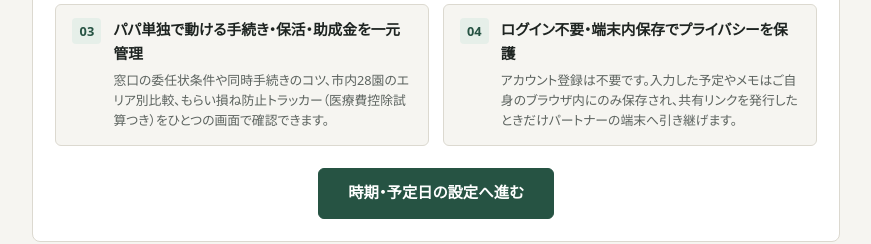
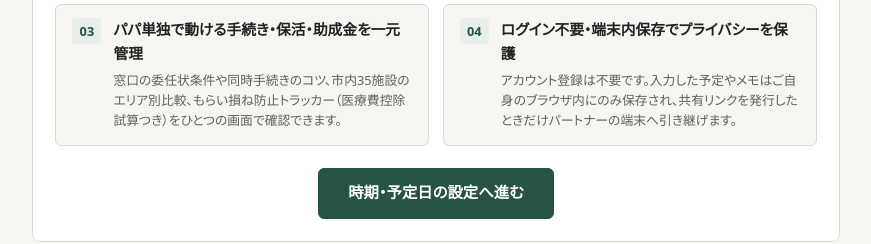
Before and after one commit to milkkurumi/kamagaya-family-todo, a React (Vite) app: page / in a window 1280 px wide. Shown: the part 405-649 px from the top of the page, without its empty margins (204-1075 px from the left). Built offline with nearby package versions, Linux system fonts and the light colour scheme.

Commit message:
fix: unify facility count display dynamically across onboarding and hokatsu

```diff
--- a/src/components/MoneySimulation.tsx
+++ b/src/components/MoneySimulation.tsx
@@ -98,7 +98,7 @@ export function MoneySimulation({ settings, onUpdateSettings, views, onJump }: P
       </p>
 
       <div className="panel-box">
-        <div className="subhead">1. もらい損ね防止トラッカー（全6項目）</div>
+        <div className="subhead">1. もらい損ね防止トラッカー（全{trackerRows.length}項目）</div>
         <div className="tracker-list">
           {trackerRows.map((r) => {
             const v = views.find((x) => x.task.id === r.taskId)
--- a/src/components/Onboarding.tsx
+++ b/src/components/Onboarding.tsx
@@ -1,3 +1,5 @@
+import { NURSERIES } from '../data/nurseries'
+
 interface Props {
   onComplete: () => void
 }
@@ -17,7 +19,7 @@ export function Onboarding({ onComplete }: Props) {
     {
       num: '03',
       title: 'パパ単独で動ける手続き・保活・助成金を一元管理',
-      desc: '窓口の委任状条件や同時手続きのコツ、市内28園のエリア別比較、もらい損ね防止トラッカー（医療費控除試算つき）をひとつの画面で確認できます。',
+      desc: `窓口の委任状条件や同時手続きのコツ、市内${NURSERIES.length}施設のエリア別比較、もらい損ね防止トラッカー（医療費控除試算つき）をひとつの画面で確認できます。`,
     },
     {
       num: '04',
--- a/src/data/nurseries.ts
+++ b/src/data/nurseries.ts
@@ -63,7 +63,7 @@ export const HOKATSU_GUIDE = {
 }
 
 /**
- * 鎌ケ谷市の保育施設・認定こども園・小規模保育・幼稚園・企業主導型保育データ（全31施設）。
+ * 鎌ケ谷市の保育施設・認定こども園・小規模保育・幼稚園・企業主導型保育データ（全35施設）。
  * 出典: 鎌ケ谷市公式ホームページ・かまっこ応援団・各園公式HP（2026年10月確認）
  */
 export const NURSERIES: Nursery[] = [
```
